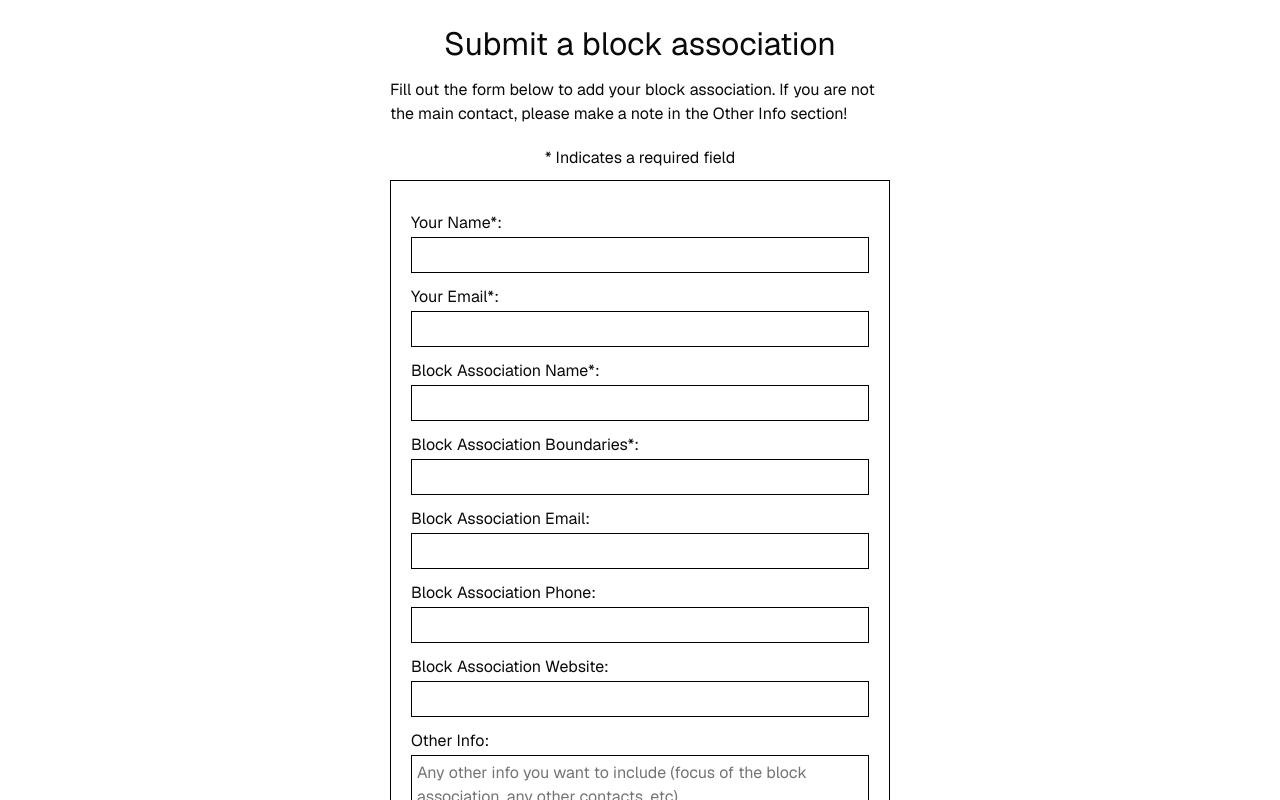
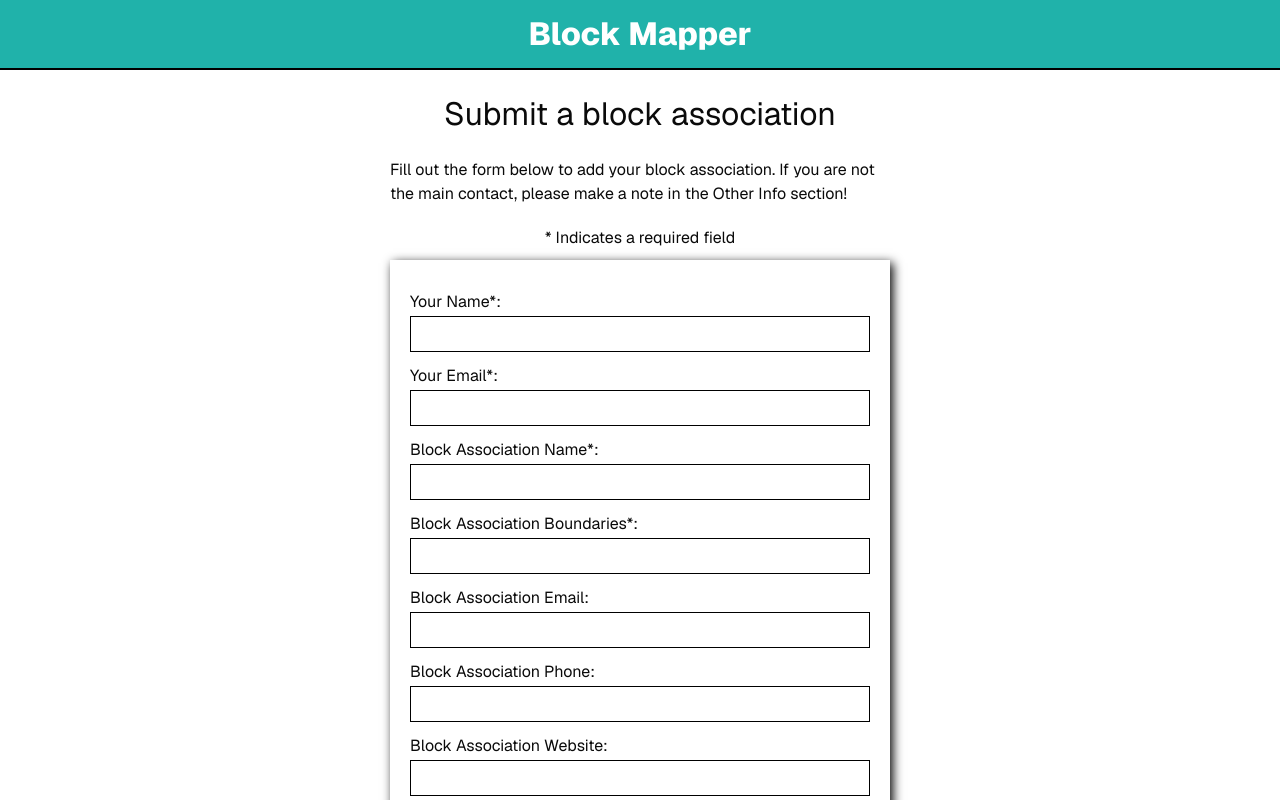
Before and after one commit to klevenick/block_database, a Next.js app: page /contact in a window 1280 px wide. Shown: the top 800 px of the page. Built offline with nearby package versions, Linux system fonts and the light colour scheme.

Commit message:
adding header, some style cleanup

```diff
--- /dev/null
+++ b/app/components/Header.tsx
@@ -0,0 +1,11 @@
+import Link from "next/link";
+
+
+export default function Header() {
+
+    return (
+        <main className="header">
+            <h1><Link href="/">Block Mapper</Link></h1>
+        </main>
+    )
+}
--- a/app/globals.css
+++ b/app/globals.css
@@ -67,6 +67,19 @@
   }
 }
 
+.header {
+  text-align: center;
+  font-weight: 800;
+  background-color: lightseagreen;
+  color: white;
+  border-bottom: 2px solid black;
+  padding: 10px;
+
+  a {
+    color: white;
+  }
+
+}
 main {
   display: flex;
   flex-direction: column;
@@ -134,13 +147,18 @@ a {
 }
 
 .contact_main {
-  padding: 20px;
-  width: 100%;
+  margin: 0 auto;
+  padding: 10px;
+  max-width: 100%;
   height: 100%;
   display: flex;
   flex-direction: column;
   align-items: center;
 
+  h1 {
+    margin: 10px;
+    text-align: center;
+  }
   span {
     max-width: 500px;
     margin: 10px;
@@ -150,9 +168,11 @@ a {
     display: flex;
     padding: 20px;
     flex-direction: column;
-    width: 500px;
+    width: 100%;
+    max-width: 500px;
     justify-content: center;
-    border: 1px solid black;
+    border: 0px solid lightgray;
+    box-shadow: 3px 3px 10px black;
 
     label {
       margin-top: 10px;
--- a/app/layout.tsx
+++ b/app/layout.tsx
@@ -2,6 +2,7 @@ import type { Metadata } from "next";
 import { Geist } from "next/font/google";
 import { ThemeProvider } from "next-themes";
 import "./globals.css";
+import Header from "./components/Header"
 
 const defaultUrl = process.env.VERCEL_URL
   ? `https://${process.env.VERCEL_URL}`
@@ -33,6 +34,7 @@ export default function RootLayout({
           enableSystem
           disableTransitionOnChange
         >
+          <Header />
           {children}
         </ThemeProvider>
       </body>
```
